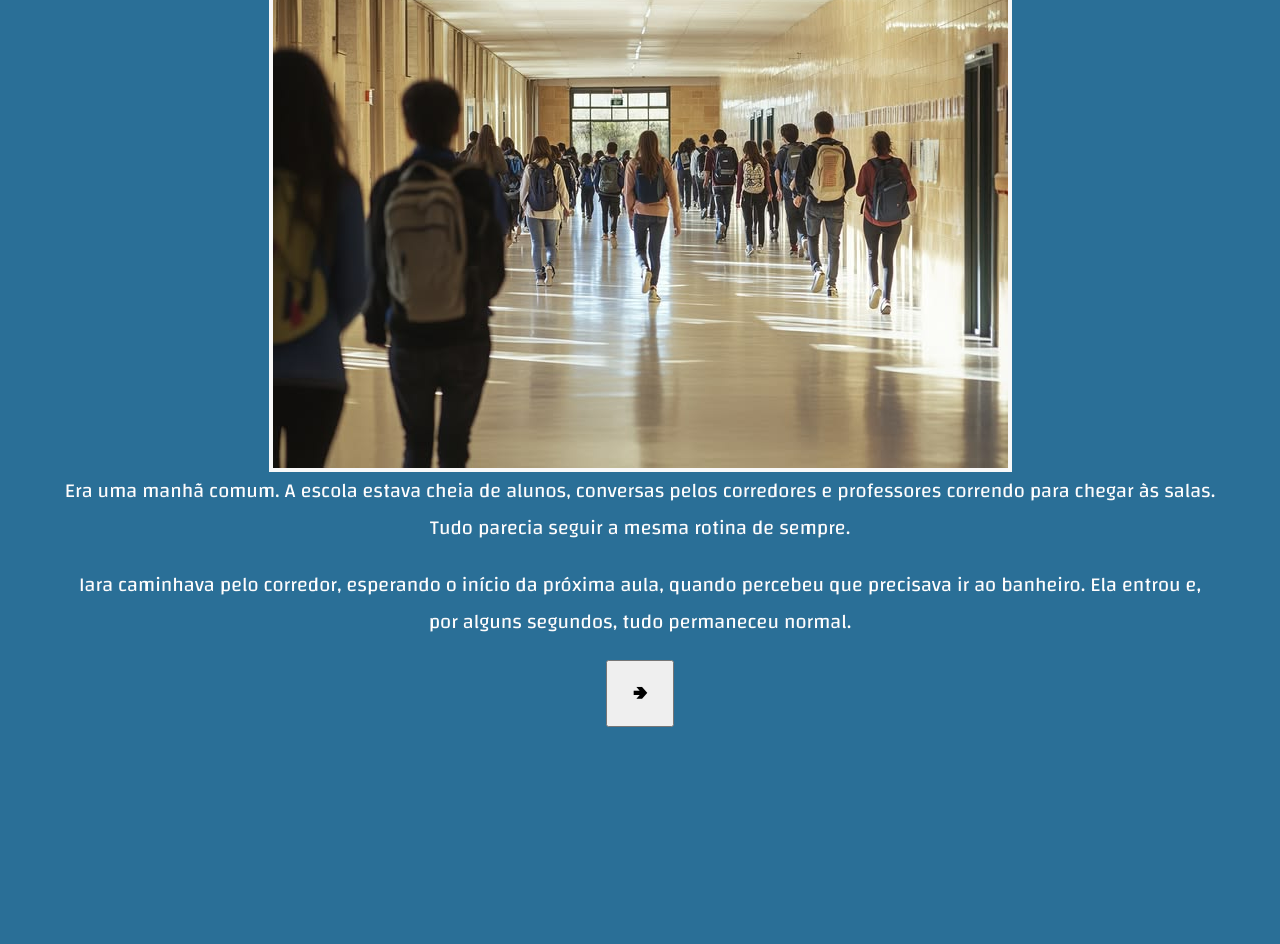
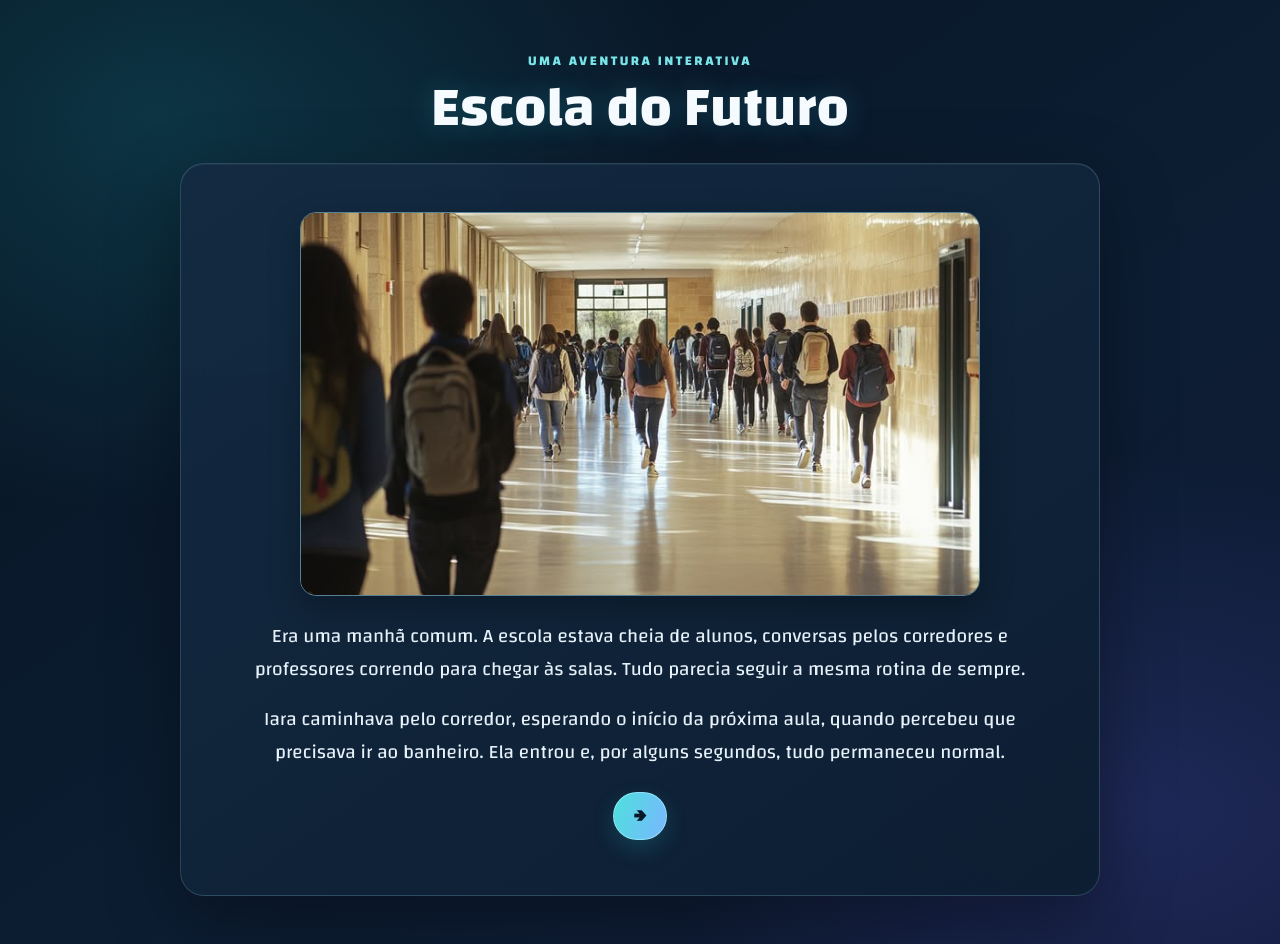
Before and after one commit to xzzrafinha/-Escola-do-Futuro---RPG, a plain HTML site: page index.html in a window 1280 px wide. Before the commit the page ends 800 px from the top, so only its background shows below. Drawn offline with Linux system fonts and the light colour scheme.

Commit message:
finalizada com estética

```diff
--- a/index.html
+++ b/index.html
@@ -13,15 +13,20 @@
 <body>
      <main>
 
+      <header class="site-header">
+        <p class="site-kicker">Uma aventura interativa</p>
+        <h1>Escola do Futuro</h1>
+      </header>
+
       <div class="passo ativo" id="passo-0">
-         <img src="cenario-passo0.jpg" alt = ""
+         <img src="cenario-passo0.jpg" alt="Corredor da escola onde começa a aventura">
            <p> Era uma manhã comum. A escola estava cheia de alunos, conversas pelos corredores e professores correndo para chegar às salas. Tudo parecia seguir a mesma rotina de sempre. </p>
            <p> Iara caminhava pelo corredor, esperando o início da próxima aula, quando percebeu que precisava ir ao banheiro. Ela entrou e, por alguns segundos, tudo permaneceu normal. </p>
            <button class="btn-proximo" data-proximo="1" >🢂</button>
       </div>
 
       <div class="passo" id="passo-1">
-        <img src="banheiro.portal-passo-1.png" class="imagem-pequena">
+        <img src="banheiro.portal-passo-1.png" class="imagem-pequena" alt="Um portal misterioso aparece no banheiro">
           <P> De repente, uma luz estranha começou a surgir no fundo do banheiro.</P>
            <P>Ela se aproximou, curiosa, e percebeu algo impossível: um portal brilhante havia aparecido diante dela. Sem saber o que estava acontecendo, ela observou aquela passagem misteriosa.</P>
           <p> ENTRAR? </p>
@@ -32,7 +37,7 @@
 
 
        <div class="passo" id="passo-2">
-        <Img src="vertigem-entrar.portal.jpg"
+        <img src="vertigem-entrar.portal.jpg" alt="Iara atravessa o portal para outra realidade">
           <p> Após adentrar o portal desconhecido, Iara sente seu corpo inteiro formigar e sua cabeça parece girar, a garota passa por sensações inexplicáveis até chegar em um lugar paralelo.</P>
             <p> O novo lugar parecia como sua escola antiga, mas tinha algo diferente.</p>
 
@@ -45,19 +50,19 @@
 
 
       <div class="passo" id="5">
-        <Img src="queda.jpg"
+        <img src="queda.jpg" alt="Iara cai através do portal">
        <p> Iara decide que a aventura é grande demais e volta para casa, mas sempre se pergunta o que teria encontrado.</p>      </div>
 
 
       <div class="passo" id="passo-3">
-        <Img src="queda.jpg"
+        <img src="queda.jpg" alt="Iara cai através do portal">
        <p> Iara dá de ombros e vai em direção  à saída do banheiro. Quando ela achava que tinha se livrado de uma situação anormal, o portal se abre logo abaixo de seus pés.</p>
       <P>Iara cai em queda livre para dentro do portal, seu corpo inteiro formiga e seu estômago começa a embrulhar.</p>
       <button class="btn-proximo" data-proximo="03" >🡻</button>
       </div>
 
       <div class="passo" id="passo-03">
-        <img src="corredor-estudantes.png"
+        <img src="corredor-estudantes.png" alt="Estudantes se movimentam pelo corredor da escola">
        <p> Quando se dá conta, a menina percebe que está no meio de um corredor escolar lotado de estudantes, os quais alguns a olham com cara de espanto e
         outros correm para falar com ela.</p>
        <button class="btn-proximo" data-proximo="7" >FUGIR</button>
@@ -66,7 +71,7 @@
 
 
       <div class="passo" id="passo-04">
-        <img src="corredor-robos.png"
+        <img src="corredor-robos.png" alt="Robôs circulam por um corredor futurista">
        <p> Enquanto andava procurando alguém para perguntar aonde estava, Iara percebe que robôs fazem a limpeza da escola e telas grudadas nas paredes mostram o horário de aulas..</p>
        <p> Iara avista um aluno em cima de um skate voador conversando com um robô vestido de professor e decide falar com o menino.</p>
        <button class="btn-proximo" data-proximo="9" >FALAR QUE VEIO DO PASSADO</button>
--- a/style.css
+++ b/style.css
@@ -1,46 +1,162 @@
-body{
-   background-color:#2a6f97;
-   text-align: center;
-   font-family: "Changa", sans-serif;
-   display: flex;
-   justify-content: center;
-   align-items: center;
-   height: 700px;
-   margin: 0;
+:root {
+    color-scheme: dark;
+    font-family: "Changa", "Trebuchet MS", sans-serif;
+    background: #071321;
+    color: #eef7ff;
 }
 
-button {
- font-family: "Changa", sans-serif;
+* {
+    box-sizing: border-box;
+}
 
+body {
+    min-height: 100vh;
+    margin: 0;
+    padding: clamp(24px, 6vh, 64px) 16px;
+    display: flex;
+    justify-content: center;
+    align-items: center;
+    text-align: center;
+    background:
+        radial-gradient(ellipse at 12% 12%, rgba(32, 196, 209, 0.18), transparent 34rem),
+        radial-gradient(ellipse at 90% 86%, rgba(89, 93, 221, 0.2), transparent 32rem),
+        linear-gradient(145deg, #071321 0%, #0c1d32 55%, #101a36 100%);
+}
+
+main {
+    width: min(920px, 100%);
+}
+
+.site-header {
+    margin-bottom: 24px;
+}
+
+.site-kicker {
+    margin: 0 0 4px;
+    color: #79e5e8;
+    font-size: 0.85rem;
+    font-weight: 700;
+    letter-spacing: 0.18em;
+    text-transform: uppercase;
+}
+
+.site-header h1 {
+    margin: 0;
+    color: #f5fbff;
+    font-size: clamp(2rem, 6vw, 3.5rem);
+    line-height: 1.1;
+    text-shadow: 0 0 28px rgba(56, 211, 220, 0.24);
 }
 
 .passo {
-   display: none;
-   color: rgb(255, 253, 253);
-}
-.passo.ativo{
-   display:block;
+    display: none;
+    padding: clamp(20px, 5vw, 48px);
+    overflow: hidden;
+    border: 1px solid rgba(151, 207, 235, 0.2);
+    border-radius: 24px;
+    background: linear-gradient(145deg, rgba(20, 43, 66, 0.94), rgba(13, 30, 50, 0.96));
+    box-shadow: 0 24px 70px rgba(0, 0, 0, 0.34), inset 0 1px rgba(255, 255, 255, 0.05);
+    color: #e8f2fb;
+    backdrop-filter: blur(12px);
 }
 
-main{
-   text-align: center;
-   max-width: 90%;
-   font-size: 20px;
+.passo.ativo {
+    display: block;
+    animation: aparecer 320ms ease-out both;
 }
 
-img {
-   max-width: 80%;
-   display:block;
-   margin: auto auto;
-   border: solid 4px;
-   border-color: rgb(248, 248, 248);
-
+.passo p {
+    max-width: 68ch;
+    margin: 0 auto 1rem;
+    font-size: clamp(1rem, 2.3vw, 1.2rem);
+    line-height: 1.75;
 }
 
-.imagem-pequena { max-width: 70%; }
+.passo img {
+    display: block;
+    width: min(100%, 680px);
+    max-height: 48vh;
+    margin: 0 auto 1.5rem;
+    border: 1px solid rgba(165, 231, 244, 0.48);
+    border-radius: 16px;
+    object-fit: cover;
+    box-shadow: 0 12px 32px rgba(0, 0, 0, 0.28);
+}
+
+.passo img.imagem-pequena {
+    width: min(70%, 560px);
+}
+
 .btn-proximo {
-    font-weight: bold;
-    padding: 15px 25px;
-    font-size: 18px;
+    display: inline-flex;
+    min-height: 48px;
+    align-items: center;
+    justify-content: center;
+    margin: 0.4rem;
+    padding: 0.65rem 1.25rem;
+    border: 1px solid rgba(176, 250, 255, 0.55);
+    border-radius: 999px;
+    background: linear-gradient(110deg, #4de0dd, #7ab7ff);
+    color: #071827;
+    font: inherit;
+    font-size: 1rem;
+    font-weight: 700;
+    line-height: 1.3;
+    cursor: pointer;
+    box-shadow: 0 8px 22px rgba(41, 186, 206, 0.2);
+    transition: transform 160ms ease, box-shadow 160ms ease, filter 160ms ease;
+}
 
+.btn-proximo:hover {
+    transform: translateY(-2px);
+    filter: brightness(1.08);
+    box-shadow: 0 12px 28px rgba(41, 186, 206, 0.32);
 }
+
+.btn-proximo:focus-visible {
+    outline: 3px solid #fff;
+    outline-offset: 4px;
+}
+
+@keyframes aparecer {
+    from {
+        opacity: 0;
+        transform: translateY(10px);
+    }
+
+    to {
+        opacity: 1;
+        transform: translateY(0);
+    }
+}
+
+@media (max-width: 560px) {
+    body {
+        align-items: flex-start;
+        padding-top: 32px;
+    }
+
+    .passo {
+        border-radius: 18px;
+    }
+
+    .passo img.imagem-pequena {
+        width: 100%;
+    }
+
+    .btn-proximo {
+        width: min(100%, 320px);
+        margin: 0.35rem auto;
+    }
+}
+
+@media (prefers-reduced-motion: reduce) {
+    *,
+    *::before,
+    *::after {
+        scroll-behavior: auto !important;
+        animation-duration: 0.01ms !important;
+        animation-iteration-count: 1 !important;
+        transition-duration: 0.01ms !important;
+    }
+}
```
